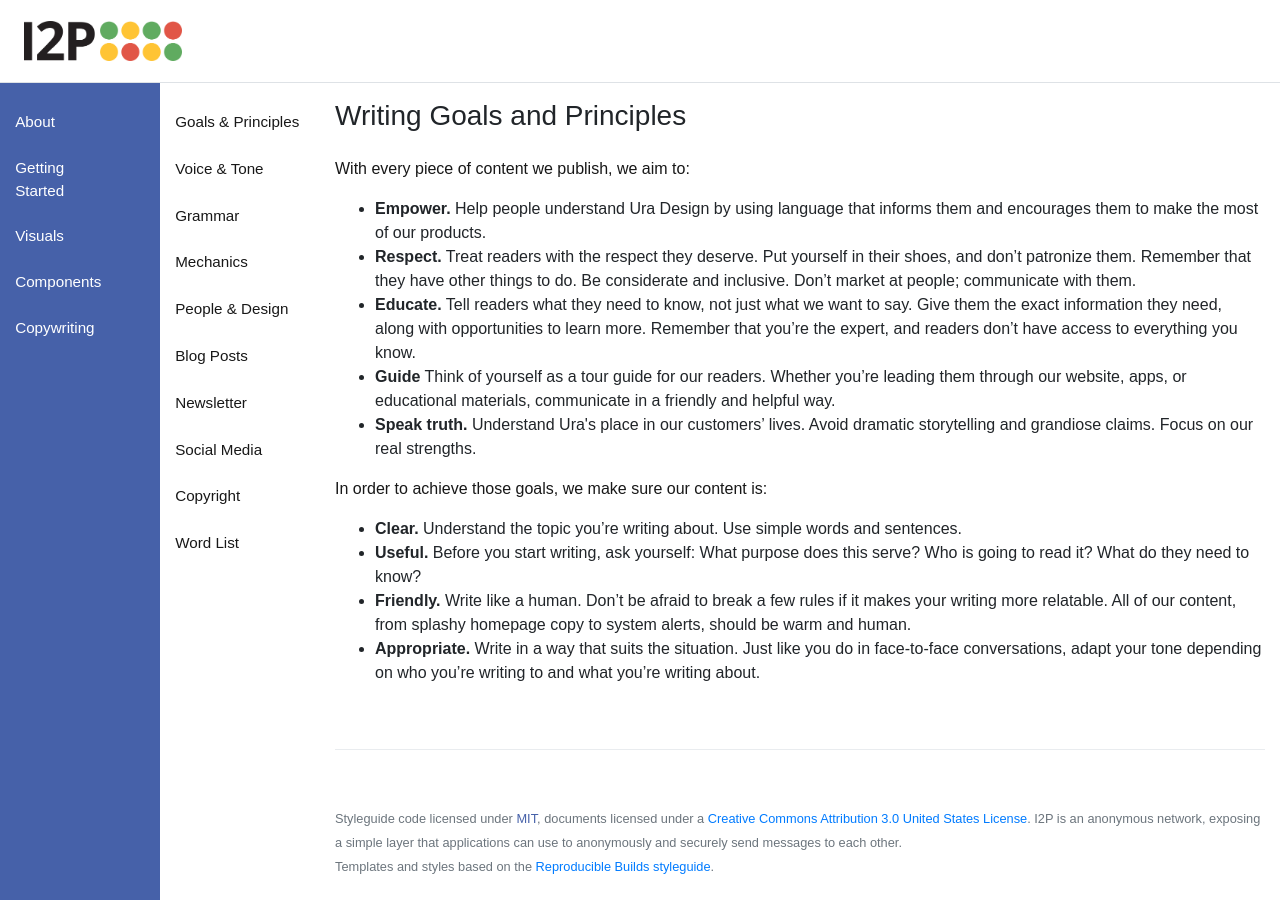
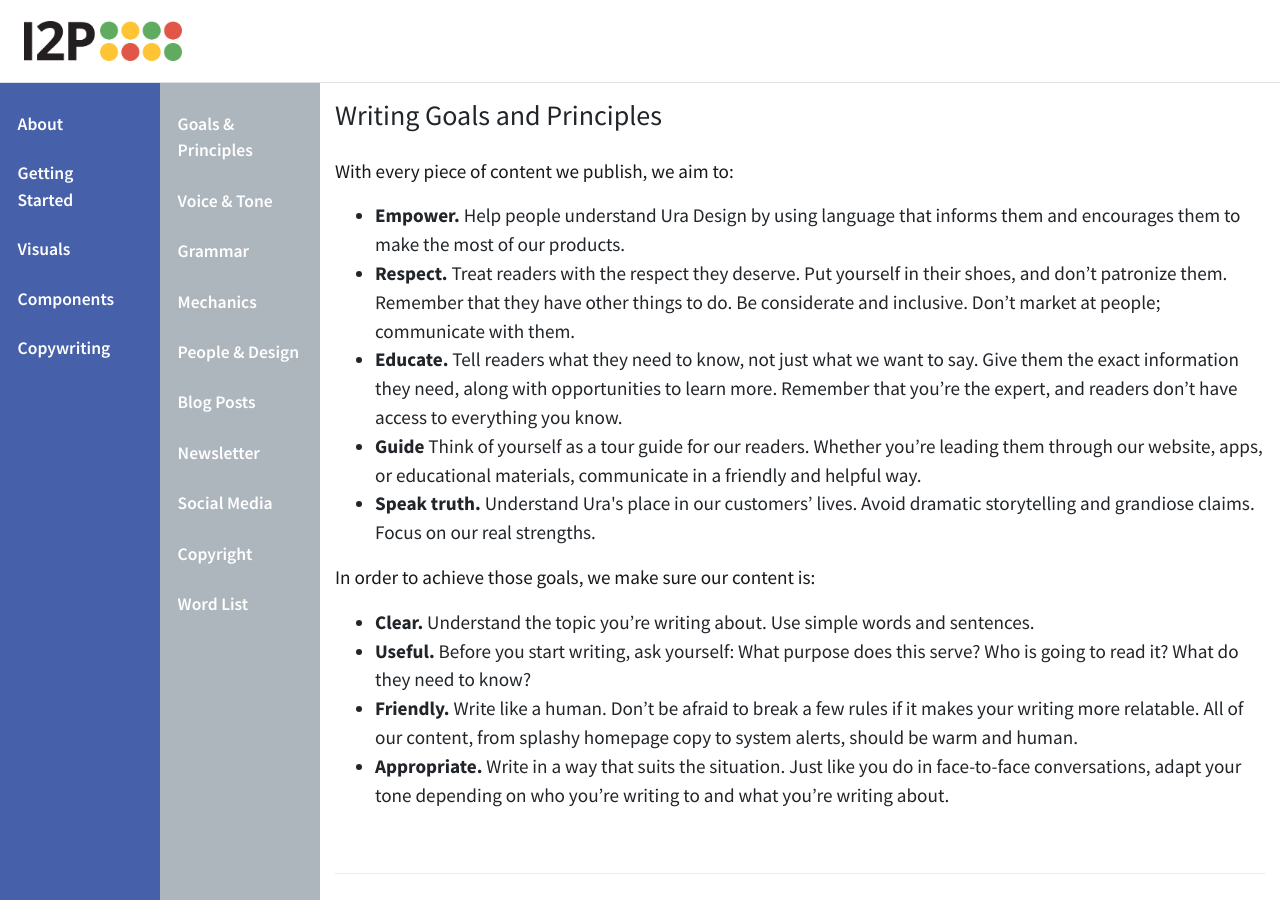
Before and after one commit to uradotdesign/i2p-styleguide, a Jekyll site: the page built from copywriting.md, in a window 1280 px wide and 900 px high. Built offline with Jekyll 4.4.1, drawn with Linux system fonts in a browser that asks for light colours; a script that is not in the unit is left out.

Commit message:
wrapping up

```diff
--- a/_includes/scripts.html
+++ b/_includes/scripts.html
@@ -3,4 +3,4 @@
 <script src="{{'/assets/javascript/popper.min.js' | prepend: site.baseurl}}"></script>
 <script src="{{'/assets/javascript/bootstrap.min.js' | prepend: site.baseurl}}"></script>
 <!-- <script src="{{'/assets/javascript/run_prettify.js' | prepend: site.baseurl}}"></script> /* -->
-<script type="text/javascript" src="/securedrop-styleguide/assets/javascript/index.js"></script>
+<script type="text/javascript" src="{{'/assets/javascript/index.js' | prepend: site.baseurl}}"></script>
--- a/assets/styles/components.scss
+++ b/assets/styles/components.scss
@@ -44,7 +44,7 @@
 }
 
 .rb-code {
-  font-family: 'Source Code', monospace !important;
+  font-family: 'Source Code Pro', monospace !important;
 }
 
 .rb-isBold {
--- a/assets/styles/layout.scss
+++ b/assets/styles/layout.scss
@@ -24,14 +24,9 @@
     background-color: transparent;
     border: 0;
     border-radius: 0 !important;
-    font-size: 0.95rem;
-    // border-color: $oc-gray-4;
-  }
-
-  & .list-group-item{
-    border-radius: 0 !important;
-    font-weight: normal !important;
-    padding-left: 0.95rem !important;
+    font-size: 1.1rem;
+     font-weight: 600 !important;
+    padding-left: 1.1rem !important;
     // border-color: $oc-gray-4;
   }
 }
@@ -39,7 +34,7 @@
 .rb-sidebar__2 {
 
 	& .list-group-item {
-		color: $oc-gray-2 !important;
+		color: $oc-white !important;
 	}
 }
 .sidebar-wrapper {
@@ -72,8 +67,8 @@
 }
 
 .rb-sidebar__2 .active {
-	box-shadow: inset 5px 0 $primary;
-	color: $oc-gray-2 !important;
+	box-shadow: inset 5px 0 $oc-white;
+	color: $oc-white !important;
 }
 
 .rp-navbar__top {
@@ -104,7 +99,7 @@
 }
 
 .rb-sidebar__2 {
-  background-color: $oc-white;
+  background-color: $oc-gray-1;
 }
 
 .rb-contain {
@@ -156,7 +151,7 @@
 
 .rb-sidebar__2 .list-group-item:focus, .rb-sidebar__2 .list-group-item:hover {
   // background-color: $oc-gray-1 !important;
-	box-shadow: inset 5px 0 $primary;
+	box-shadow: inset 5px 0 $oc-white;
 }
 .sidebar .list-group-item {
   width: 74.6%;
--- a/assets/styles/main.scss
+++ b/assets/styles/main.scss
@@ -11,6 +11,7 @@
 
 body {
   font-family: $font;
+	font-size: 1.2rem;
 }
 
 a {
--- a/assets/styles/vars.scss
+++ b/assets/styles/vars.scss
@@ -2,7 +2,7 @@ $primary: #4661A9;
 $secondary: #60AB60;
 $warning: #FFC434;
 $danger: #E15647;
-$font: 'Source Sans', sans-serif !important;
+$font: 'Source Sans Pro', sans-serif !important;
 
 // Open color
 //
```
Also changed, not shown: 12 other files.
